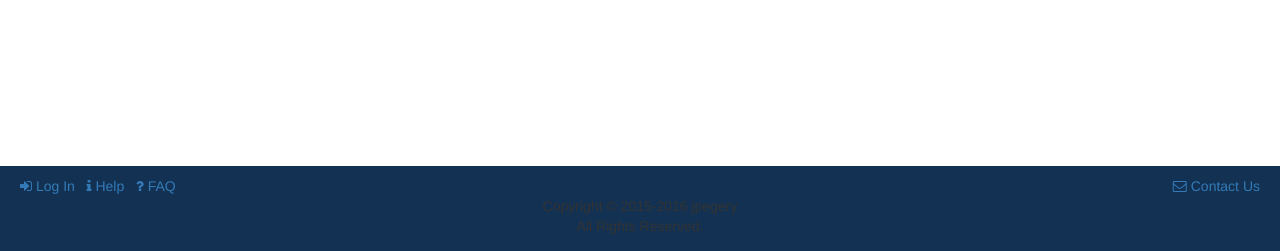
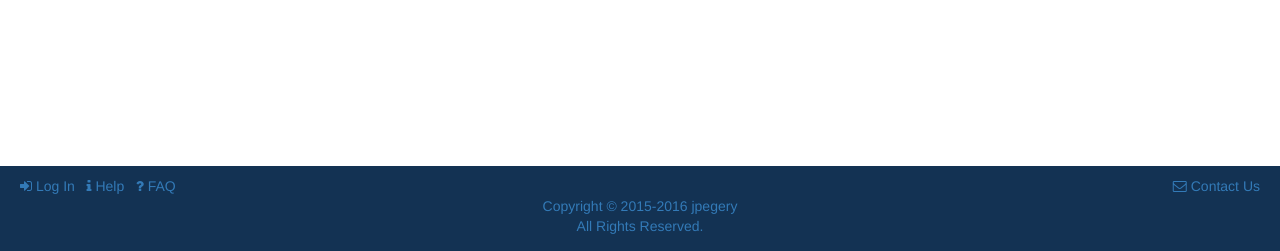
Before and after one commit to davidmancini/jpegery, a PHP site: page / in a window 1280 px wide. Shown: the part 549-800 px from the top of the page. Run offline with PHP 8.4, Linux system fonts and the light colour scheme; some libraries are stand-ins or nearby versions.

Commit message:
Changed footer color and text. https://app.asana.com/0/84113659891181/91309023675436

```diff
--- a/css/style.css
+++ b/css/style.css
@@ -181,4 +181,5 @@ body {display: flex; flex-direction: column; min-height: 100vh; width: 100%;}
 	margin-top: 10px;
 	padding: 10px 20px 5px;
 	background-color: #133253;
+	color: #337ab7;
 }
```
